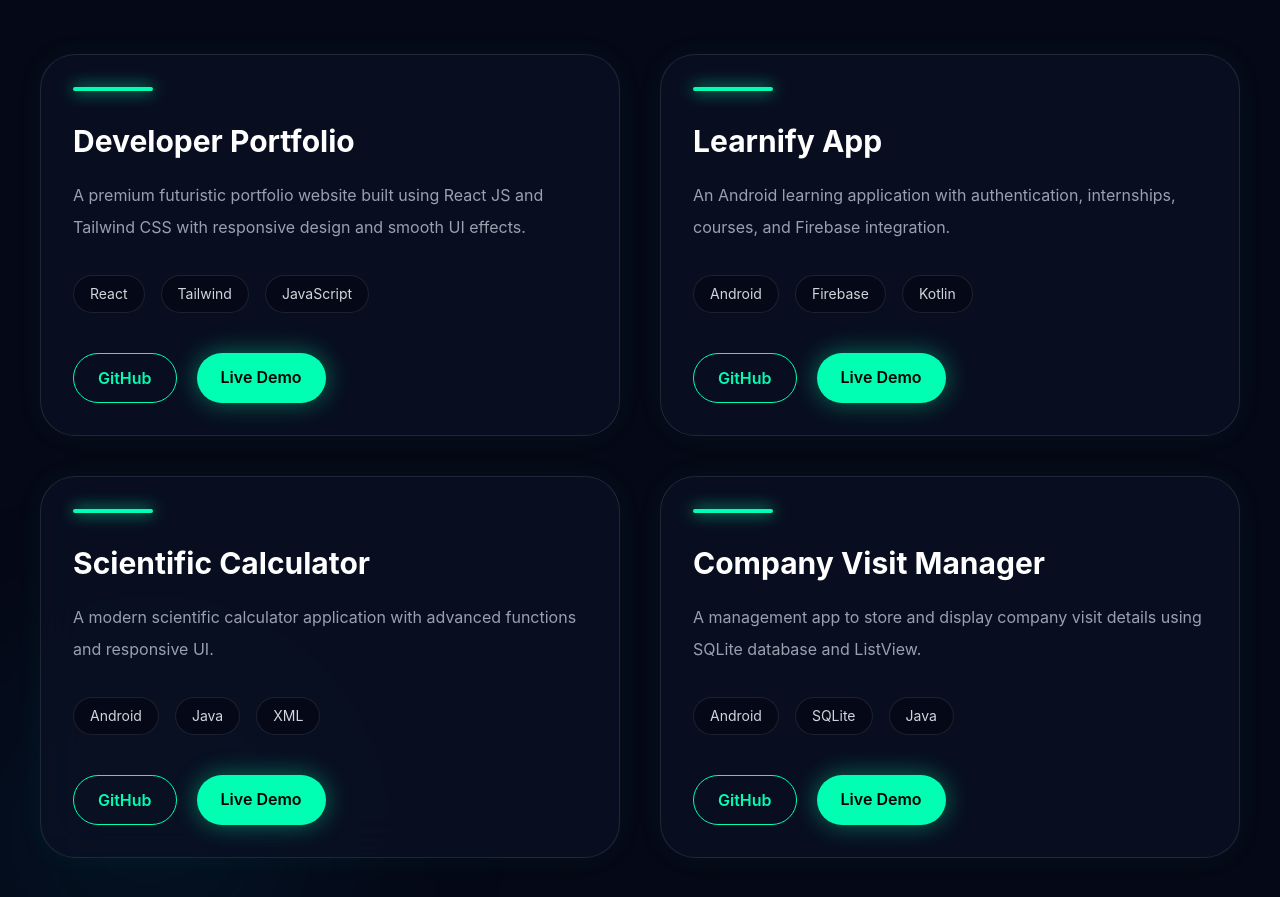
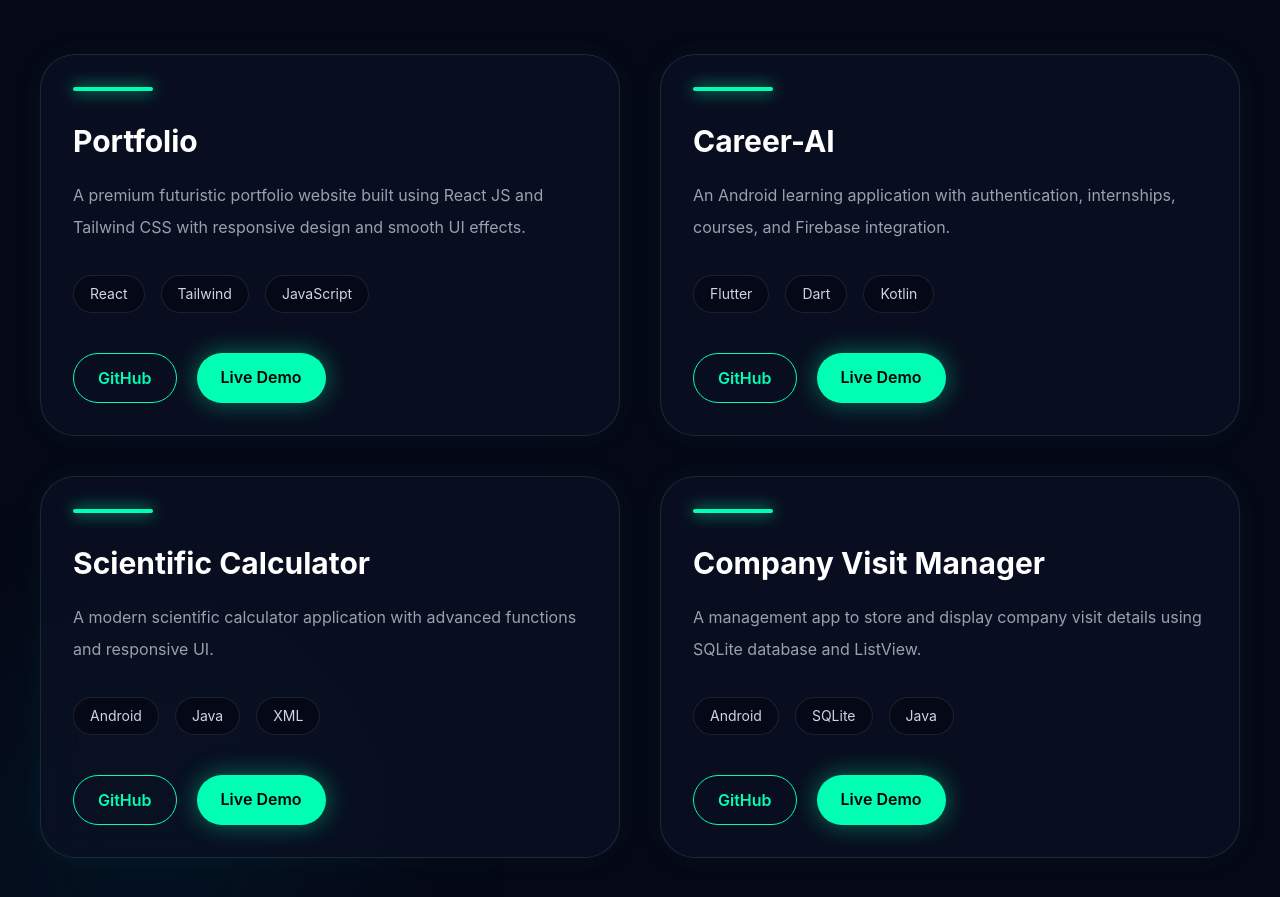
Before and after one commit to Monalisa-XD/monalisa-portfolio, a React (Vite) app: page / in a window 1280 px wide. Shown: the part 7280-8177 px from the top of the page. Built offline with nearby package versions, Linux system fonts and the light colour scheme.

Commit message:
feat: Update project titles and descriptions in Projects component for clarity and accuracy

```diff
--- a/src/components/Projects.jsx
+++ b/src/components/Projects.jsx
@@ -1,25 +1,23 @@
 const Projects = () => {
   const projects = [
     {
-      title: "Developer Portfolio",
+      title: "Portfolio",
       description:
         "A premium futuristic portfolio website built using React JS and Tailwind CSS with responsive design and smooth UI effects.",
 
       tech: ["React", "Tailwind", "JavaScript"],
 
       github: "#",
-      live: "#",
     },
 
     {
-      title: "Learnify App",
+      title: "Career-AI",
       description:
         "An Android learning application with authentication, internships, courses, and Firebase integration.",
 
-      tech: ["Android", "Firebase", "Kotlin"],
+      tech: ["Flutter", "Dart", "Kotlin"],
 
-      github: "#",
-      live: "#",
+      github: "https://github.com/Monalisa-XD/career_ai.git",
     },
 
     {
@@ -30,7 +28,6 @@
       tech: ["Android", "Java", "XML"],
 
       github: "#",
-      live: "#",
     },
 
     {
@@ -41,22 +38,18 @@
       tech: ["Android", "SQLite", "Java"],
 
       github: "#",
-      live: "#",
     },
   ];
 
   return (
     <section className="relative py-32 bg-[#050816] overflow-hidden">
-
       {/* Background Glow */}
       <div className="absolute bottom-0 left-0 w-[300px] h-[300px] bg-cyan-500/10 blur-[120px] rounded-full" />
 
       {/* Container */}
       <div className="relative z-10 max-w-7xl mx-auto px-6 lg:px-10">
-
         {/* Heading */}
         <div className="mb-20">
-
           <p className="text-[#00ffb3] uppercase tracking-[6px] text-sm mb-4">
             My Work
           </p>
@@ -64,38 +57,30 @@
           <h2 className="text-5xl md:text-6xl font-black text-white">
             Featured Projects
           </h2>
-
         </div>
 
         {/* Project Grid */}
         <div className="grid md:grid-cols-2 gap-10">
-
           {projects.map((project, index) => (
             <div
               key={index}
               className="group bg-[#0B1224]/70 border border-white/10 rounded-[35px] p-8 backdrop-blur-xl hover:border-[#00ffb3]/30 transition-all duration-500 hover:-translate-y-2 shadow-[0_0_30px_rgba(0,255,179,0.05)]"
             >
-
               {/* Top Glow Line */}
               <div className="w-20 h-1 bg-[#00ffb3] rounded-full mb-8 shadow-[0_0_15px_#00ffb3]" />
 
               {/* Project Title */}
               <h3 className="text-3xl font-bold text-white mb-5 group-hover:text-[#00ffb3] transition-all duration-300">
-
                 {project.title}
-
               </h3>
 
               {/* Description */}
               <p className="text-gray-400 leading-8 mb-8">
-
                 {project.description}
-
               </p>
 
               {/* Tech Stack */}
               <div className="flex flex-wrap gap-4 mb-10">
-
                 {project.tech.map((item, i) => (
                   <span
                     key={i}
@@ -104,12 +89,10 @@
                     {item}
                   </span>
                 ))}
-
               </div>
 
               {/* Buttons */}
               <div className="flex gap-5">
-
                 <a
                   href={project.github}
                   target="_blank"
@@ -125,12 +108,9 @@
                 >
                   Live Demo
                 </a>
-
               </div>
-
             </div>
           ))}
-
         </div>
       </div>
     </section>
```
